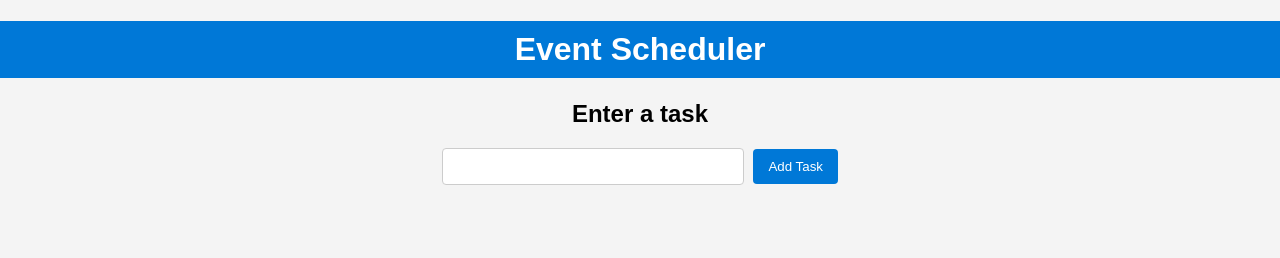
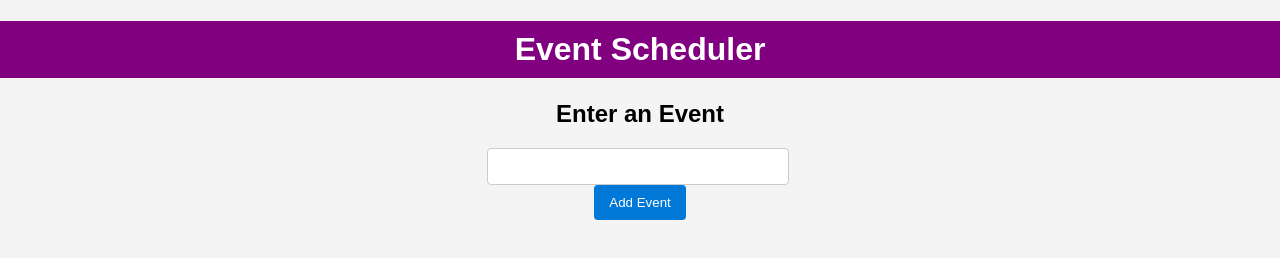
Before and after one commit to kworster/scheduler, a website built with Parcel: page index.html in a window 1280 px wide. Built offline with nearby package versions, Linux system fonts and the light colour scheme; some packages are replaced by stand-ins of ours; no server answers; the database is empty.

Commit message:
deploy: 34de7125c91c4072f2398486a563db4ce1595ef5

```diff
--- a/index.html
+++ b/index.html
@@ -11,9 +11,9 @@
 <body>
     <h1>Event Scheduler</h1>
     <div class="container">
-        <label for="taskInput"><h2>Enter a task</h2></label>
+        <label for="taskInput"><h2>Enter an Event</h2></label>
         <input name="taskInput" type="text" id="taskInput">
-        <button id="addTaskBtn">Add Task</button>
+        <button id="addTaskBtn">Add Event</button>
         <ul aria-live="polite" id="taskList"></ul>
     </div>
     <script type="module" src="app.js"></script>
--- a/style.css
+++ b/style.css
@@ -9,7 +9,7 @@ body {
 
 h1 {
     background-color:
-#0078D7;
+purple;
     color:
 white;
     padding: 10px;
```
Also changed, not shown: docs/index.html (+1 -1 lines), 4 other files.
